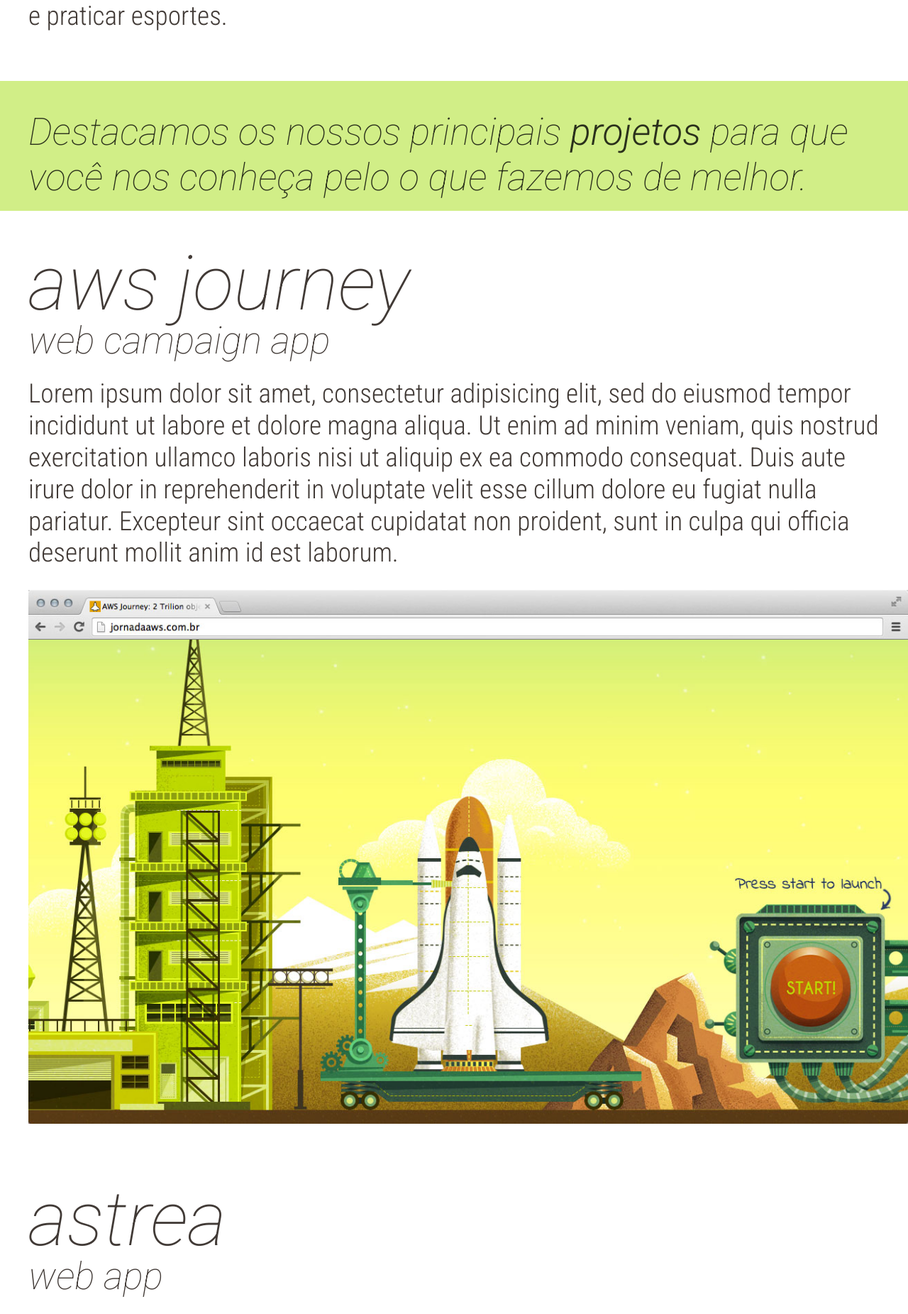
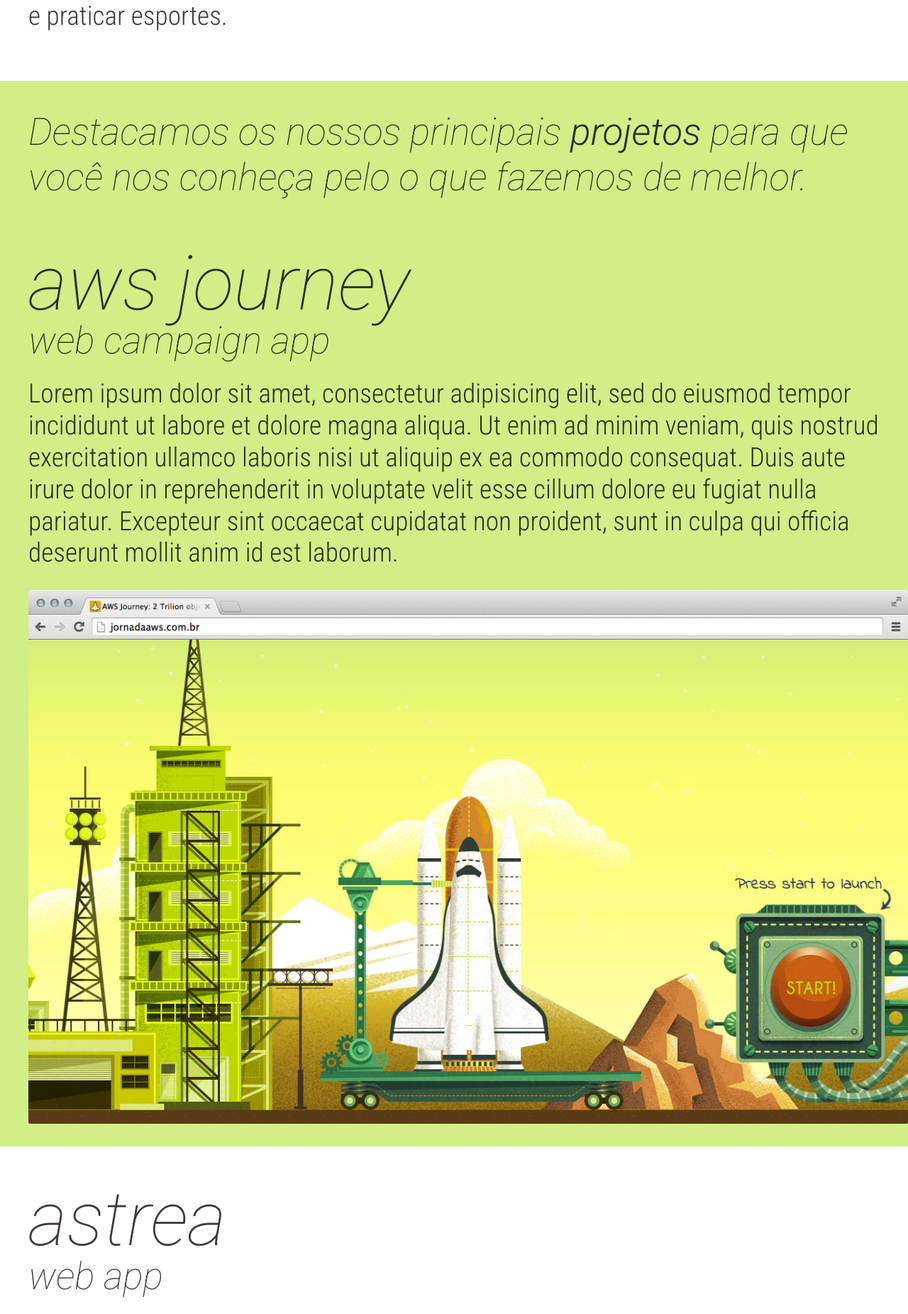
Before and after one commit to Aerochimps/aerochimps-dot-com, a PHP site: page / in a window 1280 px wide. Shown: the part 3631-5482 px from the top of the page at 71% size. Run offline with PHP 8.4, Linux system fonts and the light colour scheme; style sheets or scripts are compiled from the project's sources.

Commit message:
.project.aws color scheme

```diff
--- a/www/sass/structure.scss
+++ b/www/sass/structure.scss
@@ -207,6 +207,17 @@ strong {font-weight: bold;}
 
 .project .illustrate img {width: 100%;}
 
+/********************************************/
+/* .project.aws */
+/********************************************/
+ .project.aws {
+	 background-color: rgba(209,238,135, 1);
+ }
+
+.project.aws header h1,
+.project.aws header strong,
+.project.aws .description p {color: rgba(0,0,0, 0.8);}
+
 /***********************************************************/
 /* .mainFooter */
 /***********************************************************/
```
